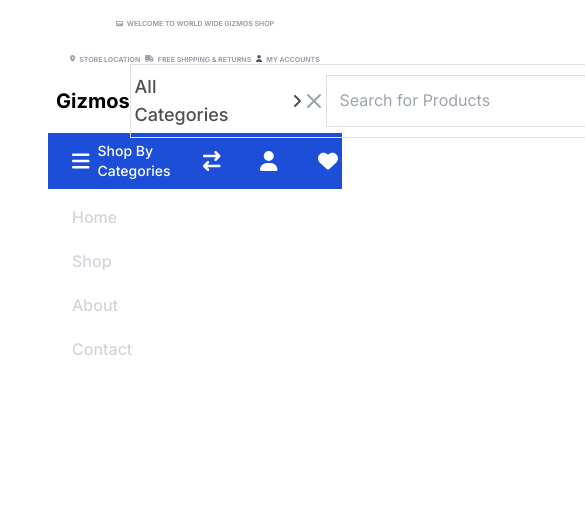
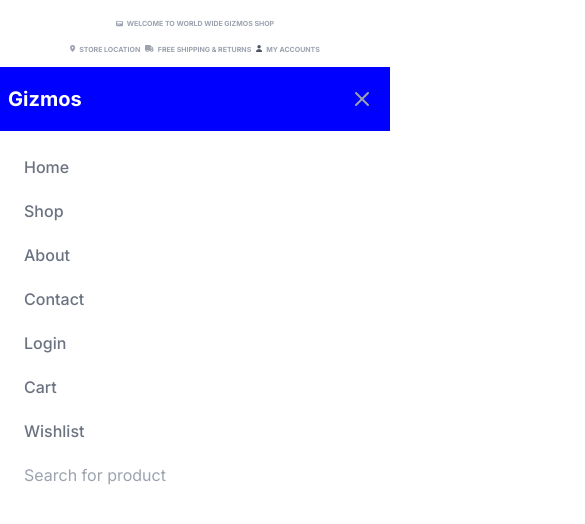
Before and after one commit to ajanixoxo/Gizmos-shop, a Next.js app: page / in a window 390 px wide. Both pictures are taken after a click on the button "Open main menu". Shown: the top 524 px of the page, 585 px wide, since content can reach past the window. Built offline with nearby package versions, Linux system fonts and the light colour scheme.

Commit message:
Hero and Nabar done😣

```diff
--- a/package.json
+++ b/package.json
@@ -10,7 +10,7 @@
     "vercel-build": "npm run build"
   },
   "dependencies": {
-
+    "@fortawesome/fontawesome-free": "^6.6.0",
     "@fortawesome/free-solid-svg-icons": "^6.6.0",
     "@fortawesome/react-fontawesome": "^0.2.2",
     "@heroicons/react": "^2.1.5",
--- a/src/app/components/ESI/carousel.css
+++ b/src/app/components/ESI/carousel.css
@@ -1,39 +1,97 @@
-.c-img{
-    width:30%;
+.c-img {
+    width: 40%;
 }
-.c-left{
-    width:30%
+
+.c-left {
+    width: 30%
 }
-.c-right{
-    width:70%
+
+.c-right {
+    width: 70%
 }
-.hero{
-    background-color:rgb(205, 253, 247);
-    color:black;
+
+.hero {
+    background-color: rgb(205, 253, 247);
+    color: black;
 }
-.count-box{
+
+.count-box {
     border: 1px solid rgb(97, 99, 100);
     background-color: white;
-    border-radius:5px;
-    padding:5px;
-    p{
-        font-size:8px;
+    border-radius: 5px;
+    padding: 5px;
+
+    p {
+        font-size: 8px;
         margin: 0;
-        font-weight:600;
-        color:#ccc;
+        font-weight: 600;
+        color: #ccc;
     }
 
 
-} .watch-info{
-        text-align:center;
-        width:250px;
-        font-size:15px;
-        font-weight:600;
+}
+
+.watch-info {
+    text-align: center;
+    width: 250px;
+    font-size: 15px;
+    font-weight: 600;
+}
+
+.price {
+    sup{
+        font-size: 18px;
+        color: #ccc;
+       text-decoration: line-through;
     }
-    .price{
-        sup{
-            font-size:18px;
-            color:#ccc;
-            text-decoration:strike-through;
+}
+
+@media(max-width:807px) {
+    .car-left {
+        margin: 10px !important;
+        display: flex;
+        flex-direction: column;
+        justify-content:center;
+        align-items:center;
+
+        .c-left {
+            width: 100%;
+            text-align: center;
+            display:flex;
+            flex-direction:column;
+            justify-content:center;
+
+            h1{
+                width:max-content;
+            }
+
+        }
+
+        .c-right {
+            width: 100%;
+            display: flex !important;
+            flex-direction: column !important;
+
+            .c-img {
+                width: 60% !important;
+            }
+          .count-down{
+            margin-left:20px;
+            .count-box{
+                h1{
+                    font-size:13px;
+                }
+            }
+          }
+          .price{
+            text-align:center;
+          }
+        }
+
+        .details {
+           display:flex;
+           flex-direction:column;
+
         }
     }
+}
--- a/src/app/components/ESI/carousel.js
+++ b/src/app/components/ESI/carousel.js
@@ -9,7 +9,7 @@ function Carousel({text}) {
     <div className="hero">
         <MDBCarousel showControls>
       <MDBCarouselItem itemId={1} >
-        <div className="flex justify-center items-center gap-6 mx-32">
+        <div className="flex justify-center items-center gap-6 mx-32 car-left" >
         <div className="c-left">
           <h1 className="w-32">Limited Weekly Discount</h1>
           <p>Enjoy the sales why you can&apos;t</p>
@@ -47,7 +47,7 @@ function Carousel({text}) {
 
       </MDBCarouselItem>
       <MDBCarouselItem itemId={2}>
-      <div className="flex justify-center items-center gap-6 mx-32">
+      <div className="flex justify-center items-center gap-6 mx-32 car-left">
         <div className="c-left">
           <h1 className="w-32">Limited Weekly Discount</h1>
           <p>Enjoy the sales why you can&apos;t</p>
@@ -83,7 +83,7 @@ function Carousel({text}) {
         </div>
       </MDBCarouselItem>
       <MDBCarouselItem itemId={3}>
-      <div className="flex justify-center items-center gap-6 mx-32">
+      <div className="flex justify-center items-center gap-6 mx-32 car-left">
         <div className="c-left">
           <h1 className="w-32">Limited Weekly Discount</h1>
           <p>Enjoy the sales why you can&apos;t</p>
@@ -91,7 +91,7 @@ function Carousel({text}) {
         <div className="c-right flex justify-start items-center gap-4">
         <Image src={Wrist}  width={100}
       height={100} className='d-block c-img' alt='...' />
-      <div className="details">
+    <div className="details flex flex-col justify-center">
         <div className="count-down flex gap-6">
           <div className="count-box">
             <p>Days</p>
@@ -112,11 +112,10 @@ function Carousel({text}) {
 
         </div>
         <p className="watch-info">Gizmo Vivobook 15 Thin and Light Laptop 15.6" FHD Display</p>
-
         <h1 className="price">$1200 <sup>$1500</sup></h1>
-      </div>
+   </div>
         </div>
-        </div>
+       </div>
       </MDBCarouselItem>
     </MDBCarousel>
     </div>
--- a/src/app/components/Navbar/Navbar.js
+++ b/src/app/components/Navbar/Navbar.js
@@ -7,8 +7,8 @@ import { faPager, faLocationDot, faTruck, faUser, faAngleRight, faMagnifyingGlas
 function Navbar() {
     const [isOpen, setIsOpen] = useState(false)
   return (
-    <nav className="bg-white px-5 mt-2 m-nav w-full">
-        <div className="flex justify-between items-center font-bold text-gray-400 m-wel">
+    <nav className="bg-white  mt-2 m-nav w-full">
+        <div className="flex justify-between items-center font-bold px-4 text-gray-400 m-wel">
             <div>
             <FontAwesomeIcon icon={faPager} className="text-xs nav-i" /> <span className="text-xs">WELCOME TO WORLD WIDE GIZMOS SHOP</span>
             </div>
@@ -25,8 +25,8 @@ function Navbar() {
             </div>
 
         </div>
-    <div className="max-w-8xl mx-auto px-2 sm:px-6 lg:px-8">
-      <div className="relative flex items-center justify-between h-16">
+    <div className="max-w-8xl mx-auto my-2 px-2 sm:px-6 lg:px-8 first-nav">
+      <div className="relative flex items-center justify-between h-16 nav1">
         {/* Logo */}
         <div className="">
           <a href="#" className="text-black text-xl font-bold">Gizmos</a>
@@ -69,22 +69,21 @@ function Navbar() {
           </button>
         </div>
 
-        {/* Links */}
-        <div className="flex items-center justify-center gap-4 px-1 border sm:items-stretch sm:justify-start ">
+
+        <div className="flex items-center justify-center gap-4 px-1 border sm:items-stretch sm:justify-start search">
         <div className="flex gap-16 justify-center items-center">
             <h1 className="text-lg mt-2">All Categories</h1>
         <FontAwesomeIcon icon={faAngleRight} />
         </div>
         <div className="border flex justify-center items-center p-2 gap-2">
-            <input type="text"  placeholder="Search for Products" className="w-72 p-1"/>
+            <input type="text"  placeholder="Search for Products" className="w-68 p-1"/>
             <FontAwesomeIcon icon={faMagnifyingGlass} className=' ' />
-
             </div>
         </div>
-        <div className="flex justify-center items-center gap-2 ">
-         <FontAwesomeIcon icon={faHeadphones} className='text-4xl ' />
+        <div className="flex justify-center items-center gap-2 nav-item2">
+         <FontAwesomeIcon icon={faHeadphones} className='text-4xl call-icon ' />
          <div>
-            <h1 className="font-bold text-xl m-0">+0080 1234 56 789</h1>
+            <h1 className="font-bold text-lg m-0">+0080 1234 56 789</h1>
             <p className=" text-xs text-right">gizmos@example.com</p>
          </div>
         </div>
@@ -93,7 +92,7 @@ function Navbar() {
     </div>
 
 
-    <div className="font-bold text-xl bg-blue-700 w-full text-white flex justify-between">
+    <div className="font-bold text-xl bg-blue-700 w-full text-white flex justify-between nav3">
     <div className="flex-1 flex items-center justify-center sm:items-stretch sm:justify-start">
         <div className="!flex !justify-center items-center gap-2 px-4">
             <FontAwesomeIcon icon={faBars} />
@@ -124,12 +123,16 @@ function Navbar() {
 
     {/* Mobile Menu */}
     {isOpen && (
-      <div className="sm:hidden" id="mobile-menu">
+      <div className="sm:hidden absolute bg-white w-full z-4 mobile-menu" id="mobile-menu">
         <div className="px-2 pt-2 pb-3 space-y-1">
-          <a href="#" className="text-gray-300 hover:bg-white hover:text-blue-500 block px-3 py-2 rounded-md text-base font-medium">Home</a>
-          <a href="#" className="text-gray-300 hover:bg-white hover:text-blue-500 block px-3 py-2 rounded-md text-base font-medium">Shop</a>
-          <a href="#" className="text-gray-300 hover:bg-white hover:text-blue-500 block px-3 py-2 rounded-md text-base font-medium">About</a>
-          <a href="#" className="text-gray-300 hover:bg-white hover:text-blue-500 block px-3 py-2 rounded-md text-base font-medium">Contact</a>
+          <a href="#" className="text-gray-500 hover:bg-white hover:text-blue-500 block px-3 py-2 rounded-md text-base font-medium">Home</a>
+          <a href="#" className="text-gray-500 hover:bg-white hover:text-blue-500 block px-3 py-2 rounded-md text-base font-medium">Shop</a>
+          <a href="#" className="text-gray-500 hover:bg-white hover:text-blue-500 block px-3 py-2 rounded-md text-base font-medium">About</a>
+          <a href="#" className="text-gray-500 hover:bg-white hover:text-blue-500 block px-3 py-2 rounded-md text-base font-medium">Contact</a>
+          <a href="#" className="text-gray-500 hover:bg-white hover:text-blue-500 block px-3 py-2 rounded-md text-base font-medium">Login</a>
+          <a href="#" className="text-gray-500 hover:bg-white hover:text-blue-500 block px-3 py-2 rounded-md text-base font-medium">Cart</a>
+          <a href="#" className="text-gray-500 hover:bg-white hover:text-blue-500 block px-3 py-2 rounded-md text-base font-medium">Wishlist</a>
+          <input type="text" placeholder="Search for product" className="p-2 mx-2" />
         </div>
       </div>
     )}
--- a/src/app/components/Navbar/navbar.css
+++ b/src/app/components/Navbar/navbar.css
@@ -1,10 +1,10 @@
-@media(max-width:987px){
+@media(max-width:807px){
 .m-wel{
     display: flex !important;
     justify-content: center !important;
     align-items: center !important;
     flex-direction: column;
-    gap: 10px;
+    gap: 0px;
 
      span{
         font-size: 7px !important;
@@ -18,6 +18,30 @@
         font-size: 7px !important;
      }
 }
+.first-nav{
+   background-color:blue;
+   color:white !important;
+  .nav1{
+     .search{
+
+     }
+     .icon{
+
+     }
+  }
+   div{
+      a{
+         color:white !important;
+      }
+   }
+   .search, .nav-item2{
+      display:none;
+   }
+
+}
+.nav3{
+   display:none;
+}
 }
 .out{
     text-shadow:
@@ -26,3 +50,12 @@
     -3px -3px 0 #000,
     3px -3px 0 #000;
 }
+.mobile-menu{
+   z-index:88;
+}
+
+@media(max-width987px){
+   .call-icon{
+      font-size:10px !important;
+   }
+}
--- a/src/app/page.js
+++ b/src/app/page.js
@@ -6,7 +6,7 @@ import Navbar from "./components/Navbar/Navbar";
 import Hero from "./components/Hero/Hero";
 import Image from "next/image";
 import { useEffect } from "react";
-// import "@fortawesome/fontawesome-free/css/all.min.css";
+import "@fortawesome/fontawesome-free/css/all.min.css";
 import "mdb-react-ui-kit/dist/css/mdb.min.css";
 
 
```
